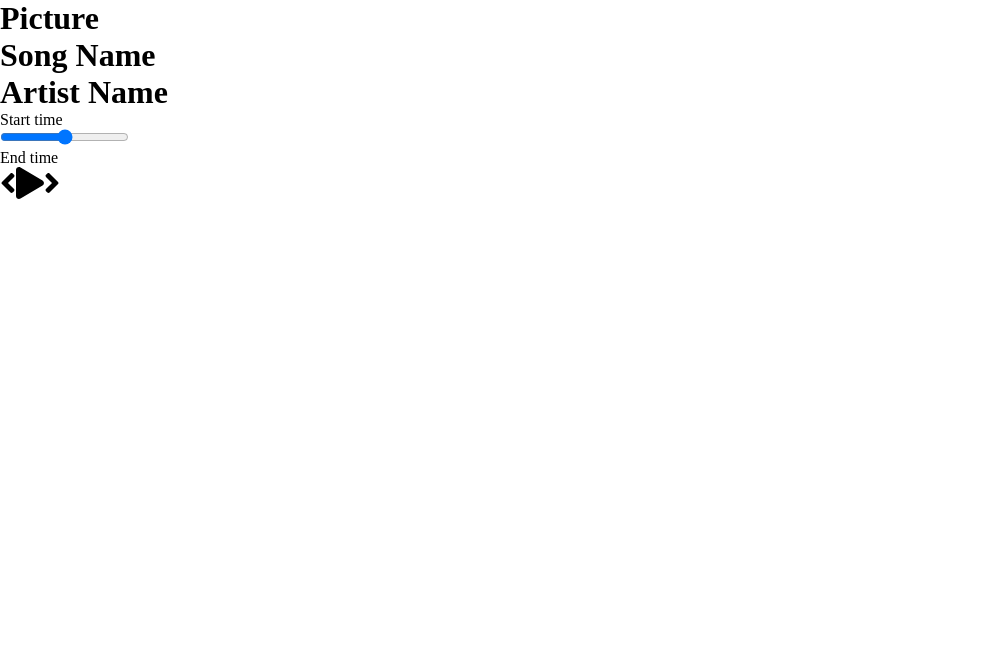
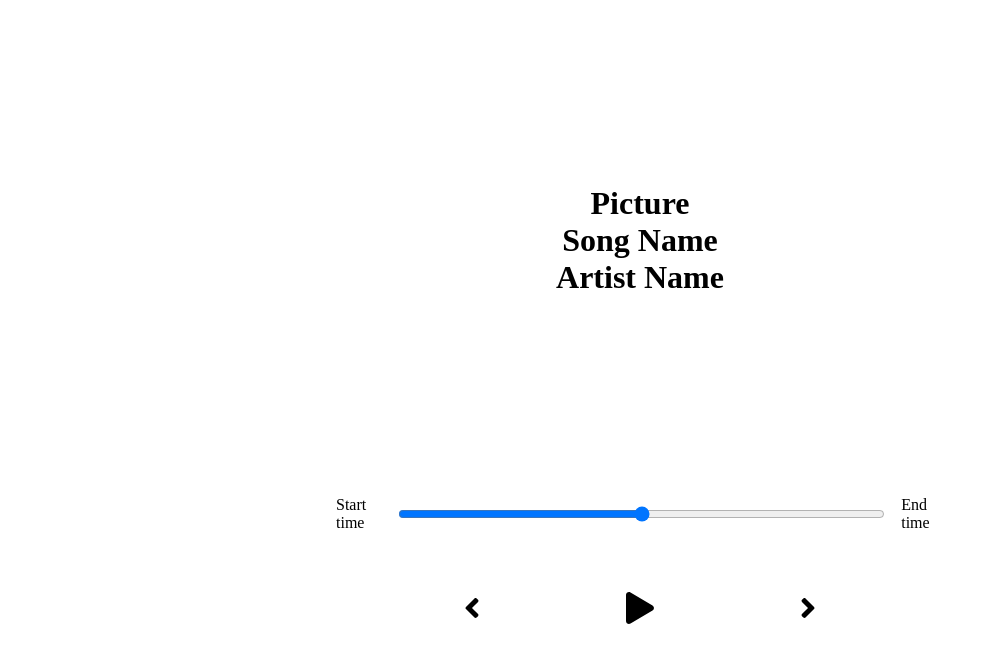
Before and after one commit to Stefp27/react-music-player, a React (Create React App) app: page / in a window 1280 px wide. Shown: the top 662 px of the page, without its empty margins (0-992 px from the left). Built offline with nearby package versions, Linux system fonts and the light colour scheme.

Commit message:
Initial styling

```diff
--- a/src/styles/_player.scss
+++ b/src/styles/_player.scss
@@ -0,0 +1,33 @@
+.player {
+  min-height: 20vh;
+  display: flex;
+  flex-direction: column;
+  align-items: center;
+  justify-content: space-between;
+}
+
+.time-control {
+  width: 50%;
+  display: flex;
+
+  input {
+    width: 100%;
+    padding: 1rem 2rem;
+  }
+
+  p {
+    padding: 1rem;
+  }
+}
+
+.play-control {
+  display: flex;
+  justify-content: space-between;
+  align-items: center;
+  padding: 1rem;
+  width: 30%;
+
+  svg {
+    cursor: pointer;
+  }
+}
--- a/src/styles/_song.scss
+++ b/src/styles/_song.scss
@@ -1,3 +1,7 @@
-.song_container {
-  background: red;
+.song-container {
+  min-height: 60vh;
+  display: flex;
+  flex-direction: column;
+  align-items: center;
+  justify-content: center;
 }
--- /dev/null
+++ b/src/styles/app.css
@@ -0,0 +1,75 @@
+.player {
+  min-height: 20vh;
+  display: -webkit-box;
+  display: -ms-flexbox;
+  display: flex;
+  -webkit-box-orient: vertical;
+  -webkit-box-direction: normal;
+      -ms-flex-direction: column;
+          flex-direction: column;
+  -webkit-box-align: center;
+      -ms-flex-align: center;
+          align-items: center;
+  -webkit-box-pack: justify;
+      -ms-flex-pack: justify;
+          justify-content: space-between;
+}
+
+.time-control {
+  width: 50%;
+  display: -webkit-box;
+  display: -ms-flexbox;
+  display: flex;
+}
+
+.time-control input {
+  width: 100%;
+  padding: 1rem 2rem;
+}
+
+.time-control p {
+  padding: 1rem;
+}
+
+.play-control {
+  display: -webkit-box;
+  display: -ms-flexbox;
+  display: flex;
+  -webkit-box-pack: justify;
+      -ms-flex-pack: justify;
+          justify-content: space-between;
+  -webkit-box-align: center;
+      -ms-flex-align: center;
+          align-items: center;
+  padding: 1rem;
+  width: 30%;
+}
+
+.play-control svg {
+  cursor: pointer;
+}
+
+.song-container {
+  min-height: 60vh;
+  display: -webkit-box;
+  display: -ms-flexbox;
+  display: flex;
+  -webkit-box-orient: vertical;
+  -webkit-box-direction: normal;
+      -ms-flex-direction: column;
+          flex-direction: column;
+  -webkit-box-align: center;
+      -ms-flex-align: center;
+          align-items: center;
+  -webkit-box-pack: center;
+      -ms-flex-pack: center;
+          justify-content: center;
+}
+
+* {
+  margin: 0;
+  padding: 0;
+  -webkit-box-sizing: border-box;
+          box-sizing: border-box;
+}
+/*# sourceMappingURL=app.css.map */
--- a/src/styles/app.scss
+++ b/src/styles/app.scss
@@ -1,8 +1,8 @@
+@import "./player.scss";
+@import "./song.scss";
+
 * {
   margin: 0;
   padding: 0;
   box-sizing: border-box;
 }
-
-@import "./player";
-@import "./song";
```
Also changed, not shown: 2 other files (tests, documents, lock files or other folders).
